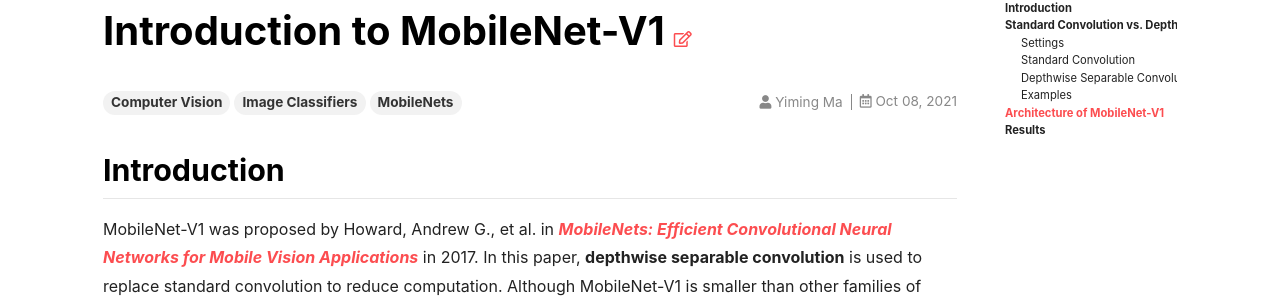
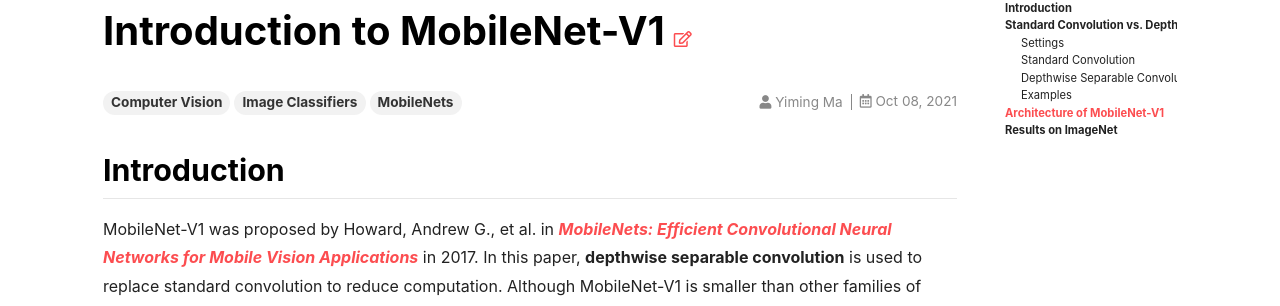
Before and after one commit to YimingMa/YIMINGMA.github.io, a Jekyll site: the page built from _posts/2021-10-08-introduction-to-MobileNet-V1.md, in a window 1280 px wide and 900 px high. Shown: the part 129-435 px from the top of the window. Built offline with Jekyll 4.4.1, drawn with Linux system fonts in a browser that asks for light colours; nearby versions of some CDN libraries; formulas are drawn with MathJax 3; some of the changed text lies outside the part shown.

Commit message:
Update 2021-10-08-introduction-to-MobileNet-V1.md

```diff
--- a/_posts/2021-10-08-introduction-to-MobileNet-V1.md
+++ b/_posts/2021-10-08-introduction-to-MobileNet-V1.md
@@ -13,7 +13,7 @@ aside:
 
 ## Introduction
 
-MobileNet-V1 was proposed by Howard, Andrew G., et al. in [_MobileNets: Efficient Convolutional Neural Networks for Mobile Vision Applications_](https://arxiv.org/abs/1704.04861) in 2017. In this paper, **depthwise separable convolution** is used to replace standard convolution to reduce computation. Although MobileNet-V1 is smaller than other families of image classifiers, such as VGGs and Inceptions, it can still achieve comparable results on [ImageNet]([ImageNet (image-net.org)](https://www.image-net.org/)).
+MobileNet-V1 was proposed by Howard, Andrew G., et al. in [_MobileNets: Efficient Convolutional Neural Networks for Mobile Vision Applications_](https://arxiv.org/abs/1704.04861) in 2017. In this paper, **depthwise separable convolution** is used to replace standard convolution to reduce computation. Although MobileNet-V1 is smaller than other families of image classifiers, such as VGGs and Inceptions, it can still achieve comparable results on [ImageNet](https://www.image-net.org/).
 
 ## Standard Convolution vs. Depthwise Separable Convolution
 
@@ -165,7 +165,7 @@ The structure of MobileNet-V1 is shown below.
 | FC / s1                         | 1024×1000                    | 1×1×1024                     |
 | Softmax / s1                    | Classifier                   | 1×1×1000                     |
 
-## Results
+## Results on [ImageNet](https://www.image-net.org/)
 
 Results from the original paper [_MobileNets: Efficient Convolutional Neural Networks for Mobile Vision Applications_](https://arxiv.org/abs/1704.04861):
 
```
